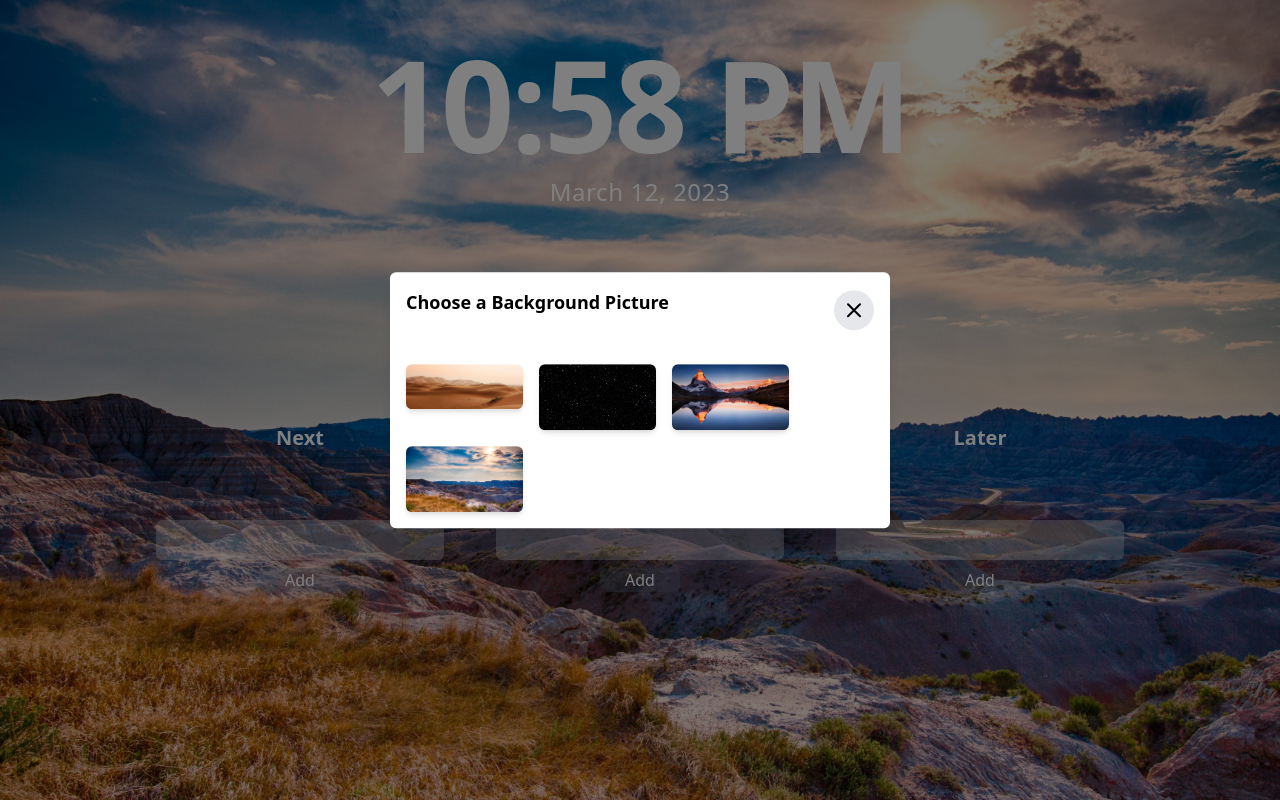
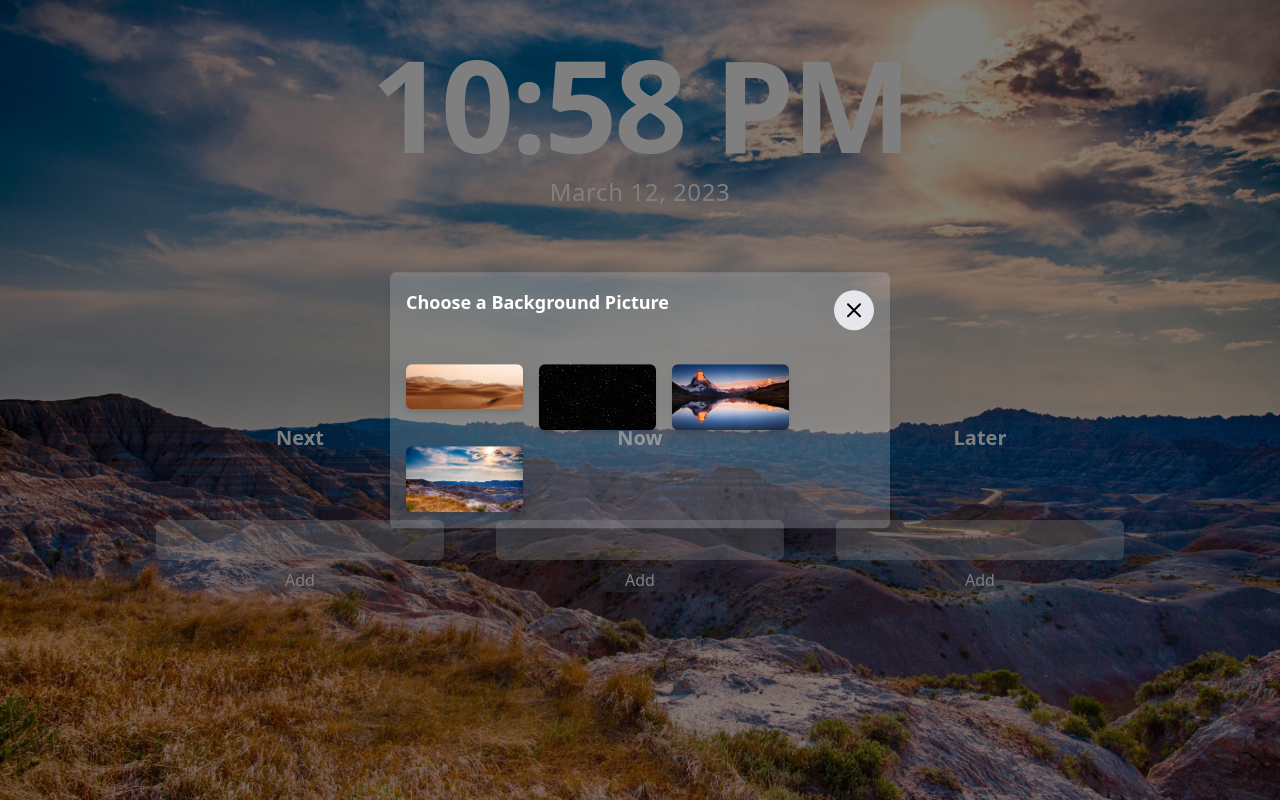
Before and after one commit to costiucigor/Todofy, a Vue app: page / in a window 1280 px wide. Both pictures are taken after a click on the button 66 px from the left and 69 px from the top of the page. Built offline with nearby package versions, Linux system fonts and the light colour scheme; some icons are missing.

Commit message:
added animations

```diff
--- a/src/App.vue
+++ b/src/App.vue
@@ -43,7 +43,7 @@ if (chrome?.storage) {
 <template>
   <div class="absolute top-0 left-0 w-full h-full bg-cover bg-center" :style="{ backgroundImage: `url(${selectedPicture ? selectedPicture : 'src/assets/JMiyEP.jpg'})` }">
     <div class="ml-14 mt-14 w-60 h-60 absolute">
-      <image-picker v-model:showModal="showModal" @selectedPicture="(image) => handleSelectedImage(image)" />
+        <image-picker v-model:showModal="showModal" @selectedPicture="(image) => handleSelectedImage(image)" />
     </div>
     <extension-component/>
   </div>
--- a/src/components/ExtensionComponent.vue
+++ b/src/components/ExtensionComponent.vue
@@ -115,7 +115,7 @@ const editItem = (event: Event, column: Column, listIndex: number) => {
     <div
         v-for="column of data.columns"
         :key="column.name"
-        class="rounded-md mt-40 bg-slate-200/ py-4 px-4 ga w-1/4 space-y-5">
+        class="rounded-md mt-40 bg-slate-200/0 py-4 px-4 ga w-1/4 space-y-5">
       <div class="flex justify-center">
         <div class="mb-3 text-xl font-bold text-white">{{ column.name }}</div>
       </div>
@@ -123,9 +123,10 @@ const editItem = (event: Event, column: Column, listIndex: number) => {
           v-model="column.list"
           group="items"
           item-key="id"
-          class="space-y-4 max-h-46 overflow-y-scroll"
+          class="transition space-y-4 max-h-46 overflow-y-scroll transition
+                duration-300"
           :class="{
-            'min-h-[40px] bg-slate-200 rounded-md py-3' : drag,
+            'min-h-[40px] bg-slate-200/40 rounded-md py-3' : drag,
           }"
           @start="drag = true"
           @end="drag = false"
@@ -166,7 +167,7 @@ const editItem = (event: Event, column: Column, listIndex: number) => {
             </template>
             <template v-else>
               <div
-                  class="absolute hidden right-0 bottom-0 p-3 bg-slate-50 opacity-90 max-h-full space-x-3 flex-row group-hover:flex"
+                  class="absolute hidden right-0 bottom-0 p-3 bg-slate-50/0 opacity-90 max-h-full space-x-3 flex-row group-hover:flex"
               >
                 <div>
                   <button @click="item.editing = true">
@@ -220,7 +221,7 @@ const editItem = (event: Event, column: Column, listIndex: number) => {
 
 <style scoped>
 .ghost {
-  @apply bg-slate-400 opacity-40;
+  @apply bg-slate-100 opacity-40;
 }
 
 ::-webkit-scrollbar {
--- a/src/components/ImagePicker.vue
+++ b/src/components/ImagePicker.vue
@@ -34,21 +34,25 @@ const selectPicture = (picture: string) => {
 <template>
   <div>
     <button @click="showModal = true">
-      <IconEdit class="text-xl text-white hover:bg-slate-300/20"/>
+      <IconEdit class="text-xl text-white hover:bg-slate-300/20 transition
+                duration-300 transform hover:-translate-y-1 hover:scale-125"/>
     </button>
+    <transition name="fade">
       <div
           v-if="showModal"
           class="fixed top-0 left-0 w-full h-full bg-black opacity-50 z-10"
           tabindex="0"
           @click="showModal = false"
       ></div>
+    </transition>
+    <transition name="fade">
       <div
           v-if="showModal"
-        class="fixed top-1/2 left-1/2 transform -translate-x-1/2 -translate-y-1/2 bg-white rounded-md shadow-lg z-20"
+          class="fixed top-1/2 left-1/2 transform -translate-x-1/2 -translate-y-1/2 bg-slate-100/20 rounded-md shadow-lg z-20"
           style="width: 500px;"
       >
         <div class="p-4 flex justify-between items-center">
-        <h2 class="text-lg font-bold mb-4">Choose a Background Picture</h2>
+          <h2 class="text-lg text-white font-bold mb-4">Choose a Background Picture</h2>
           <button class="bg-gray-200 rounded-full p-2 hover:bg-gray-300" @click="showModal = false">
             <svg xmlns="http://www.w3.org/2000/svg" class="h-6 w-6" fill="none" viewBox="0 0 24 24" stroke="currentColor">
               <path stroke-linecap="round" stroke-linejoin="round" stroke-width="2" d="M6 18L18 6M6 6l12 12"/>
@@ -60,7 +64,8 @@ const selectPicture = (picture: string) => {
             <div
                 v-for="(picture, index) in pictures"
                 :key="index"
-              class="w-1/4 cursor-pointer"
+                class="w-1/4 cursor-pointer transition
+                duration-300 transform hover:-translate-y-1 hover:scale-125"
                 @click="selectPicture(picture)"
             >
               <img :src="picture" class="w-full rounded-md shadow-md"/>
@@ -68,5 +73,15 @@ const selectPicture = (picture: string) => {
           </div>
         </div>
       </div>
+    </transition>
   </div>
 </template>
+
+<style>
+.fade-enter-active, .fade-leave-active {
+  transition: opacity 0.5s;
+}
+.fade-enter, .fade-leave-to {
+  opacity: 0;
+}
+</style>
```
Lines whose indentation alone changed are shown as unchanged.
